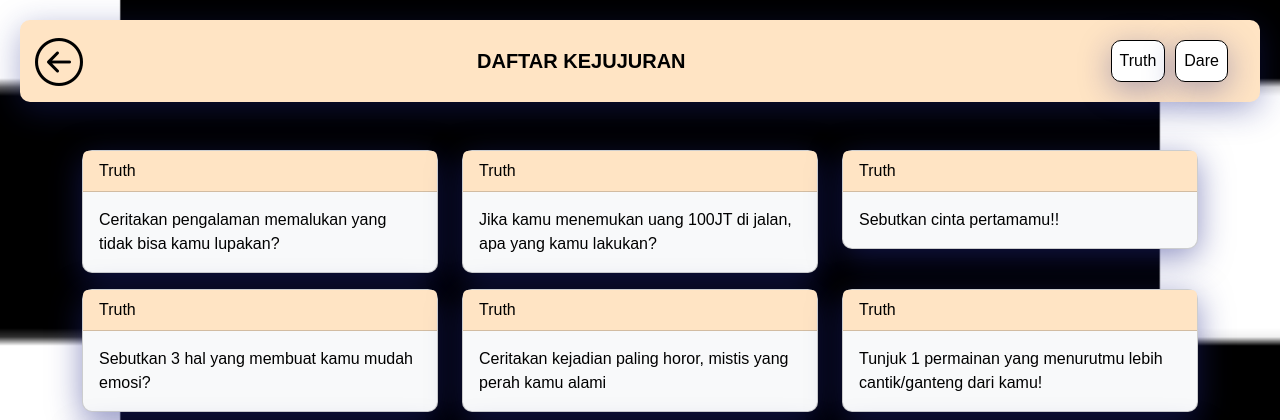
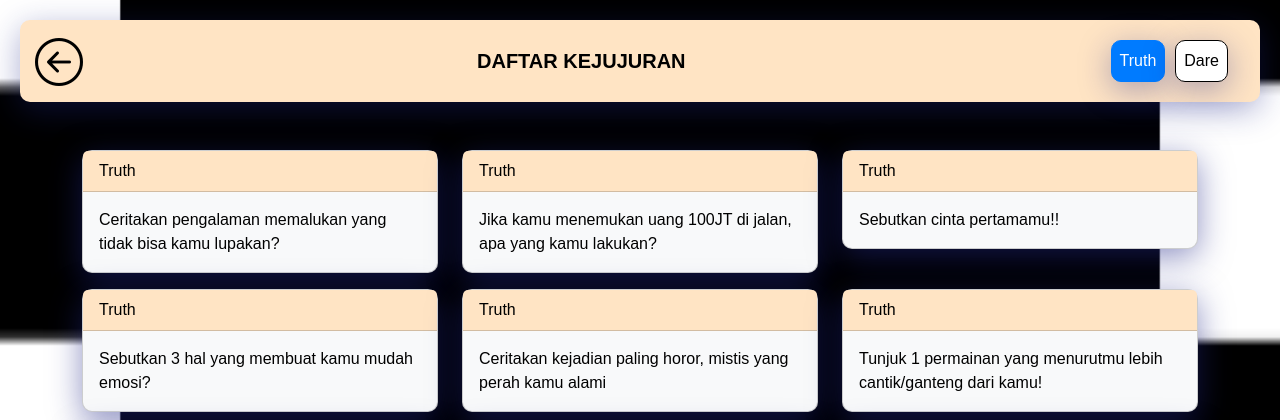
Before and after one commit to Fdlaan/Project-Card-Game-Truth-or-Dare-, a PHP site: page /pertanyaan.php in a window 1280 px wide. Shown: the top 420 px of the page. Run offline with PHP 8.4, Linux system fonts and the light colour scheme.

Commit message:
Membenari button truth dan button dare

```diff
--- a/dare.php
+++ b/dare.php
@@ -41,9 +41,10 @@
             </div>
             <a class="navbar-brand" href="#">DAFTAR TANTANGAN</a>
             <div class="tod">
-                <a href="pertanyaan.php" class="btn btn-light">Truth</a>
-                <a href="#" class="btn btn-light">Dare</a>
+                <a href="pertanyaan.php" class="btn btn-truth">Truth</a>
+                <a href="#" class="btn btn-dare active">Dare</a>
             </div>
+
         </div>
     </nav>
 
--- a/pertanyaan.php
+++ b/pertanyaan.php
@@ -35,8 +35,8 @@ $image = isset($_SESSION['background_image']) ? $_SESSION['background_image'] :
             </div>
             <a class="navbar-brand">DAFTAR KEJUJURAN</a>
             <div class="tod">
-                <a href="#" class="btn btn-light">Truth</a>
-                <a href="dare.php" class="btn btn-light">Dare</a>
+                <a href="#" class="btn btn-truth active">Truth</a>
+                <a href="dare.php" class="btn btn-dare">Dare</a>
             </div>
         </div>
     </nav>
--- a/style_pertanyaan.css
+++ b/style_pertanyaan.css
@@ -93,3 +93,28 @@ body {
 .card-header{
   background: #ffe4c4;
 }
+
+.btn-truth {
+  background-color: white;
+  border-color: black;
+  color: black;
+}
+
+.btn-dare {
+  background-color: white;
+  border-color: black;
+  color: black;
+}
+
+.btn-truth.active,
+.btn-dare.active {
+  background-color: #007bff;
+  border-color: #007bff;
+  color: white;
+}
+
+.btn-truth.active:hover,
+.btn-dare.active:hover {
+  background-color: #0056b3;
+  border-color: #004085;
+}
```
